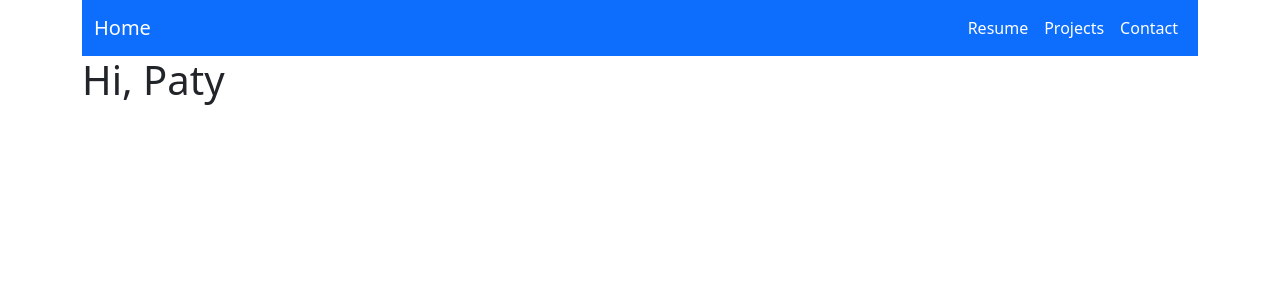
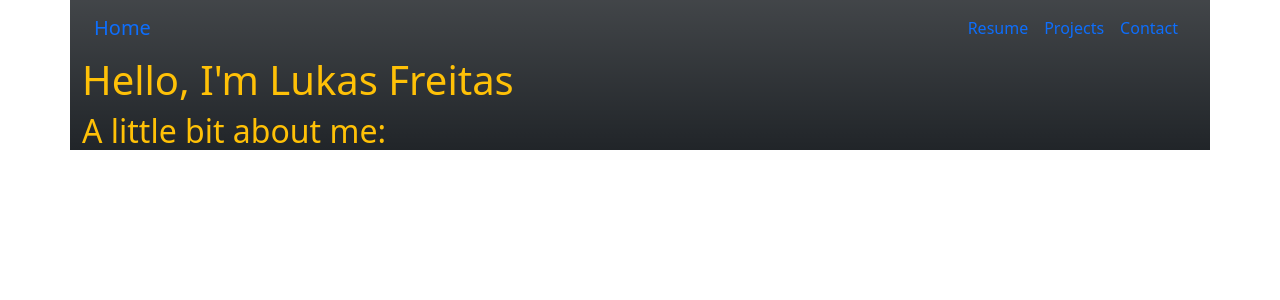
Before and after one commit to maurylukas/mysitecvofml, a Flask app: page / in a window 1280 px wide. Shown: the top 300 px of the page. Run offline with Flask 2, Linux system fonts and the light colour scheme.

Commit message:
Darkening
Adding some darkness and IDs

```diff
--- a/mycv/templates/base.html
+++ b/mycv/templates/base.html
@@ -8,7 +8,7 @@
         {% endblock %}
     </head>
     <body>
-        <div class="container">
+        <div class="container bg-dark bg-gradient text-warning">
             {% include 'navbar.html' %}
             {% block body %}
             {% endblock %}
--- a/mycv/templates/home.html
+++ b/mycv/templates/home.html
@@ -1,5 +1,7 @@
 {% extends 'base.html' %}
 
 {% block body %}
-    <h1>Hi, Paty</h1>
+    <h1>Hello, I'm Lukas Freitas</h1>
+    <h2>A little bit about me:</h2>
+    <h3></h3>
 {% endblock %}
--- a/mycv/templates/navbar.html
+++ b/mycv/templates/navbar.html
@@ -1,4 +1,4 @@
-<nav class="navbar navbar-expand-lg navbar-dark bg-primary">
+<nav class="navbar navbar-expand-lg">
   <div class="container-fluid">
     <a class="navbar-brand" href="{{ url_for ('home') }}">Home</a>
     <div class="collapse navbar-collapse" id="navbarSupportedContent">
@@ -6,13 +6,13 @@
       </ul>
       <ul class="navbar-nav d-flex">
         <li class="nav-item">
-          <a class="nav-link active" href="{{ url_for ('resume') }}">Resume</a>
+          <a class="nav-link active" id="resume" href="{{ url_for ('resume') }}">Resume</a>
         </li>
         <li class="nav-item active">
-          <a class="nav-link active" href="{{ url_for ('projects') }}">Projects</a>
+          <a class="nav-link active" id="projects" href="{{ url_for ('projects') }}">Projects</a>
         </li>
         <li class="nav-item active">
-          <a class="nav-link active" href="{{ url_for ('contact') }}">Contact</a>
+          <a class="nav-link active" id="contact" href="{{ url_for ('contact') }}">Contact</a>
         </li>
       </ul>
     </div>
```
